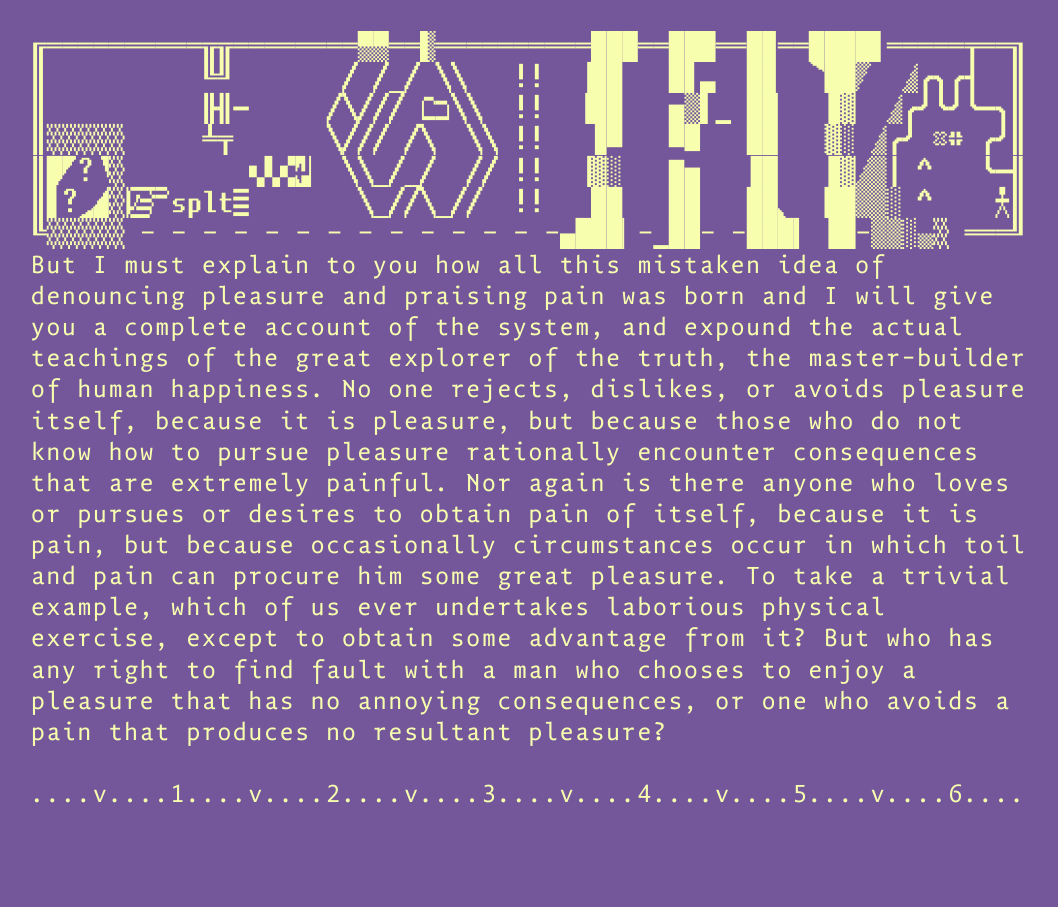
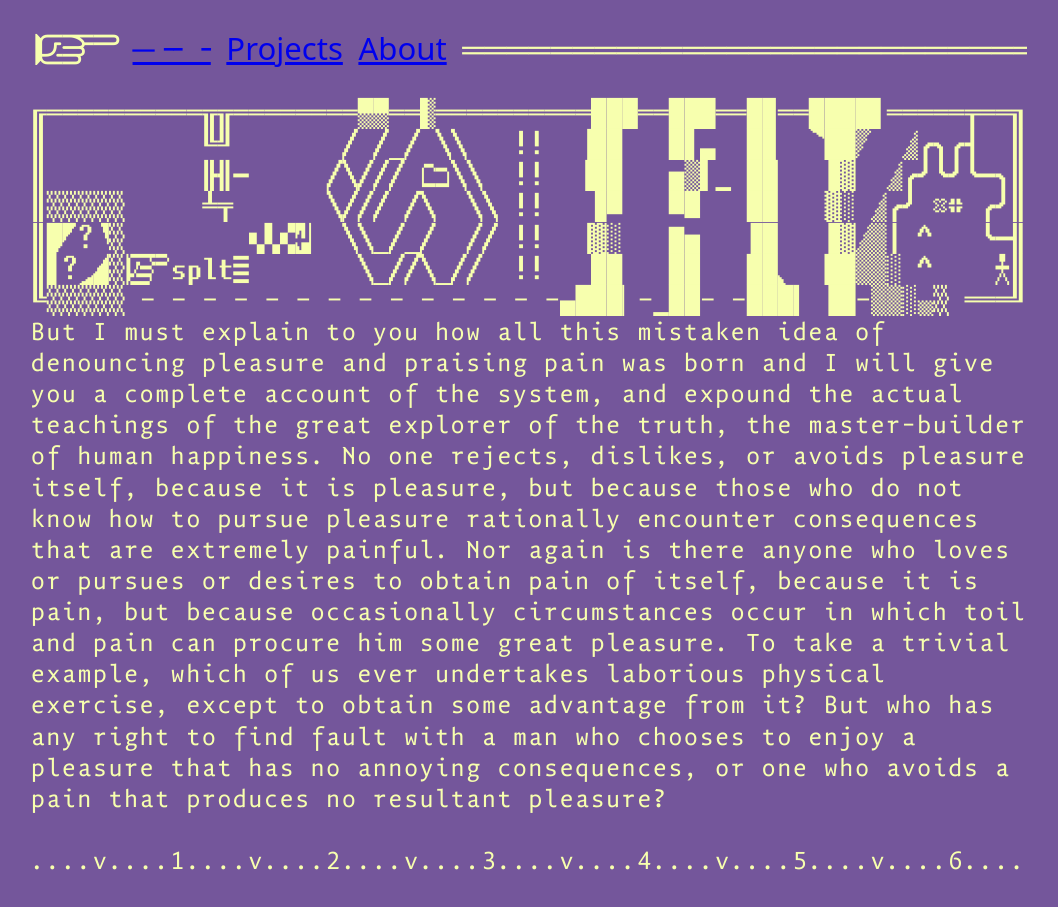
Before and after one commit to bsplt/Backside, a Gatsby site: page / in a window 1280 px wide. Shown: the whole page, without its empty margins (111-1169 px from the left). Before the commit the page ends 840 px from the top, so only its background shows below. Built offline with nearby package versions, Linux system fonts and the light colour scheme; Gatsby itself is replaced by a stand-in of ours.

Commit message:
integrated navigation

```diff
--- a/src/components/layout.js
+++ b/src/components/layout.js
@@ -1,7 +1,21 @@
 import React from "react";
 import "/node_modules/modern-normalize/modern-normalize.css";
 import "./layout.css";
+import Navigation from "./navigation.js";
+import Animation from "./navAnimation.js";
 
 export default function Layout({ children }) {
-  return <div className="layout">{children}</div>;
+  const animation = Animation();
+  const navigation = [
+    { page: "/", content: animation, renderAsBlocks: true },
+    { page: "/", content: "Projects" },
+    { page: "/about", content: "About" },
+  ];
+
+  return (
+    <div className="layout">
+      <Navigation navigation={navigation} />
+      {children}
+    </div>
+  );
 }
```
